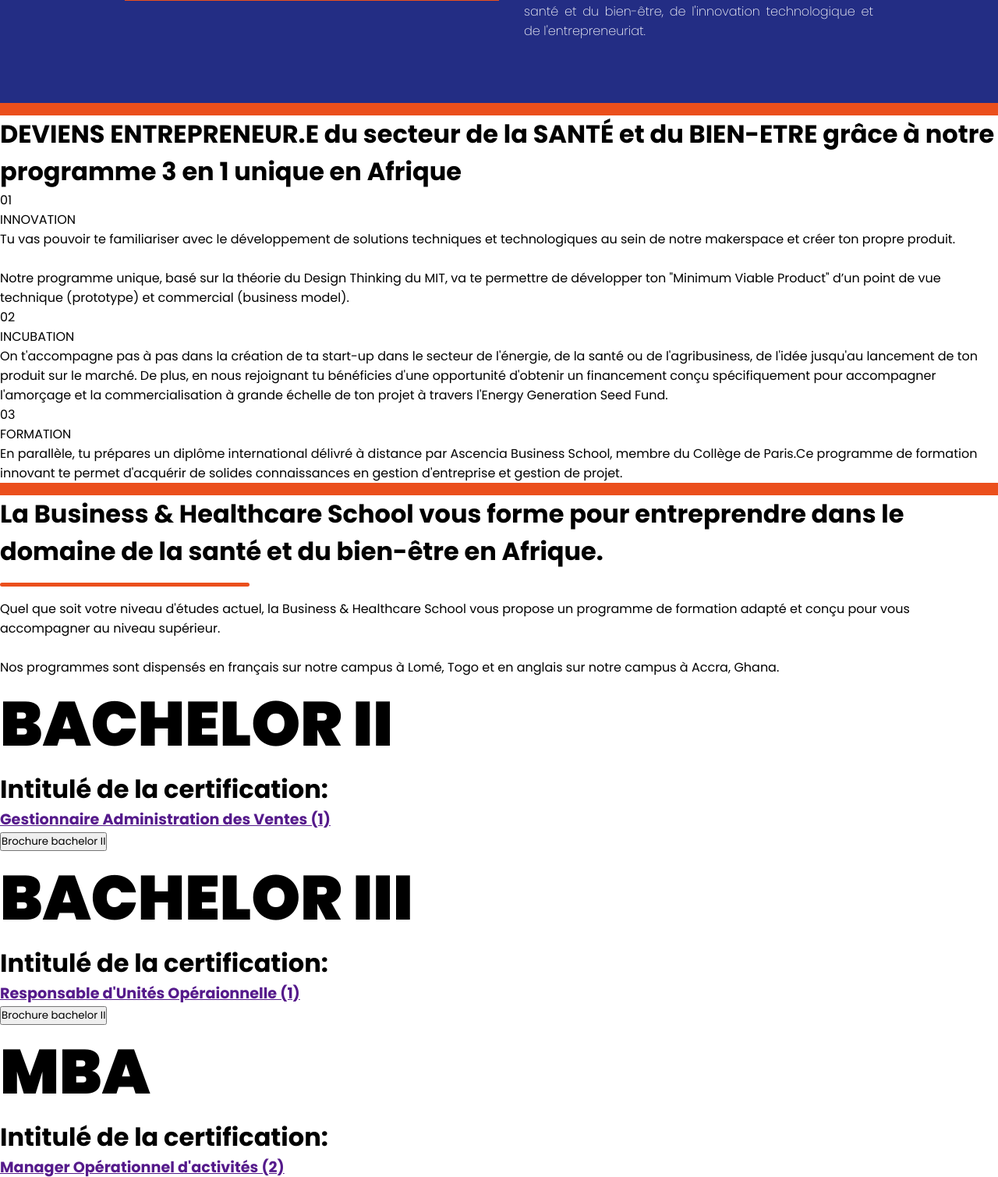
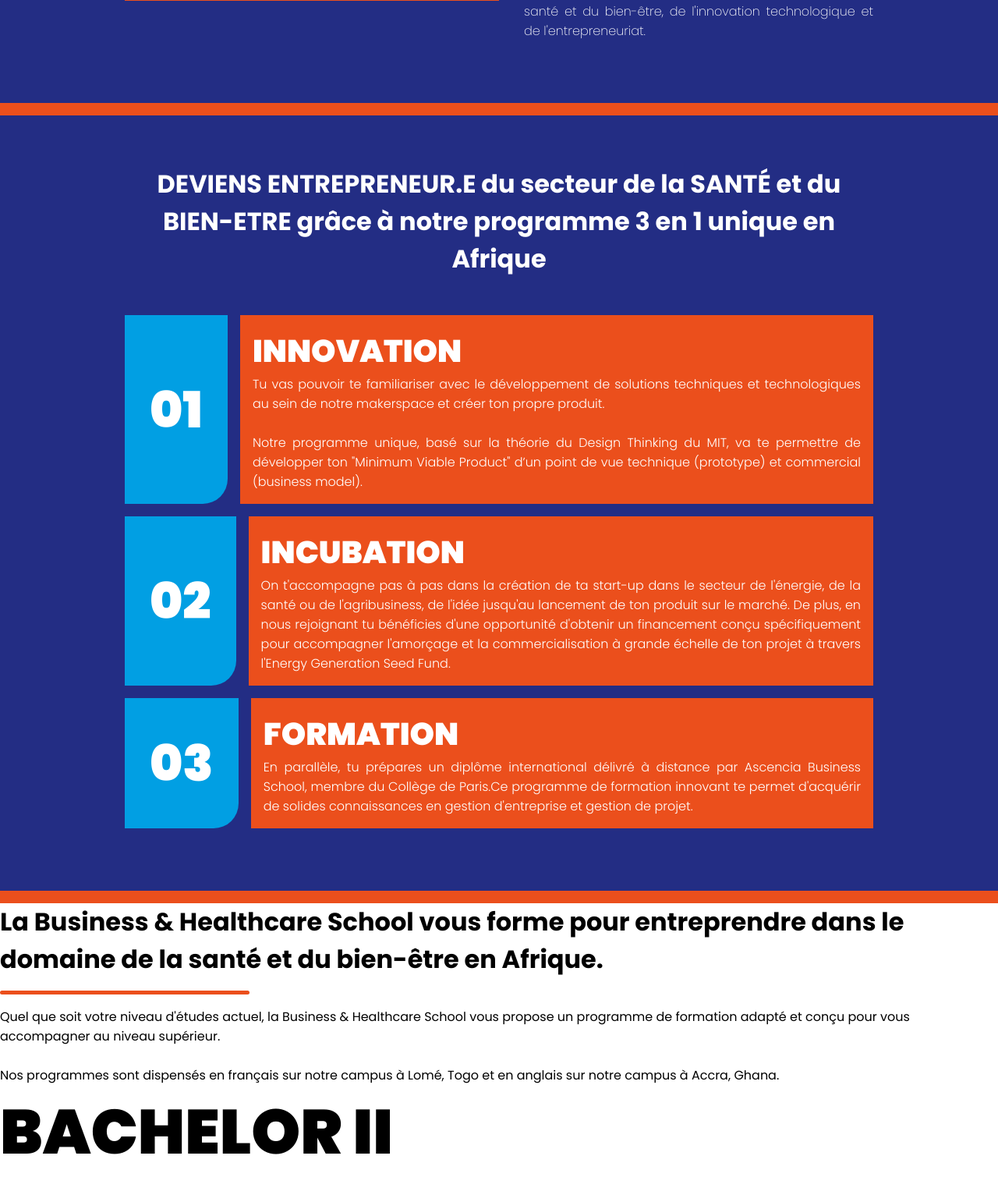
Before and after one commit to josiasapelete/Energy-Generation, a PHP site: page /bhs.html in a window 1280 px wide. Shown: the part 1996-3505 px from the top of the page at 78% size. Run offline with PHP 8.4, Linux system fonts and the light colour scheme; some libraries are stand-ins or nearby versions; grey boxes are pictures that could not be loaded.

Commit message:
Stylisation de la section Devenir entrepreneur

```diff
--- a/bhs.css
+++ b/bhs.css
@@ -114,3 +114,53 @@ iframe{
 .bold{
     font-weight: bold;
 }
+
+/* Section Devenir entrepreneur */
+
+.container-1{
+    background-color: #232D84;
+    padding: 4rem 10rem 4rem 10rem;
+    color: white;
+}
+
+.container-1 h2{
+    text-align: center;
+    margin-bottom: 3rem;
+}
+
+.box-1{
+    display: flex;
+    justify-content: space-around;
+    margin-bottom: 1rem;
+}
+
+.number{
+    display: flex;
+    justify-content: center;
+    align-items: center;
+    padding: 0 2rem;
+
+    margin-right: 1rem;
+
+    font-size: 4rem;
+    font-weight: 900;
+
+    border: none;
+    border-radius: 0 0 2rem 0;
+    background-color: #019FE3;
+}
+
+.text-1{
+    background-color: #EB4F1C;
+    text-align: justify;
+    padding: 1rem;
+}
+
+.bold-1{
+    font-size: 2.5rem;
+    font-weight: 900;
+}
+
+.text-1 p{
+    font-weight: 300;
+}
```
